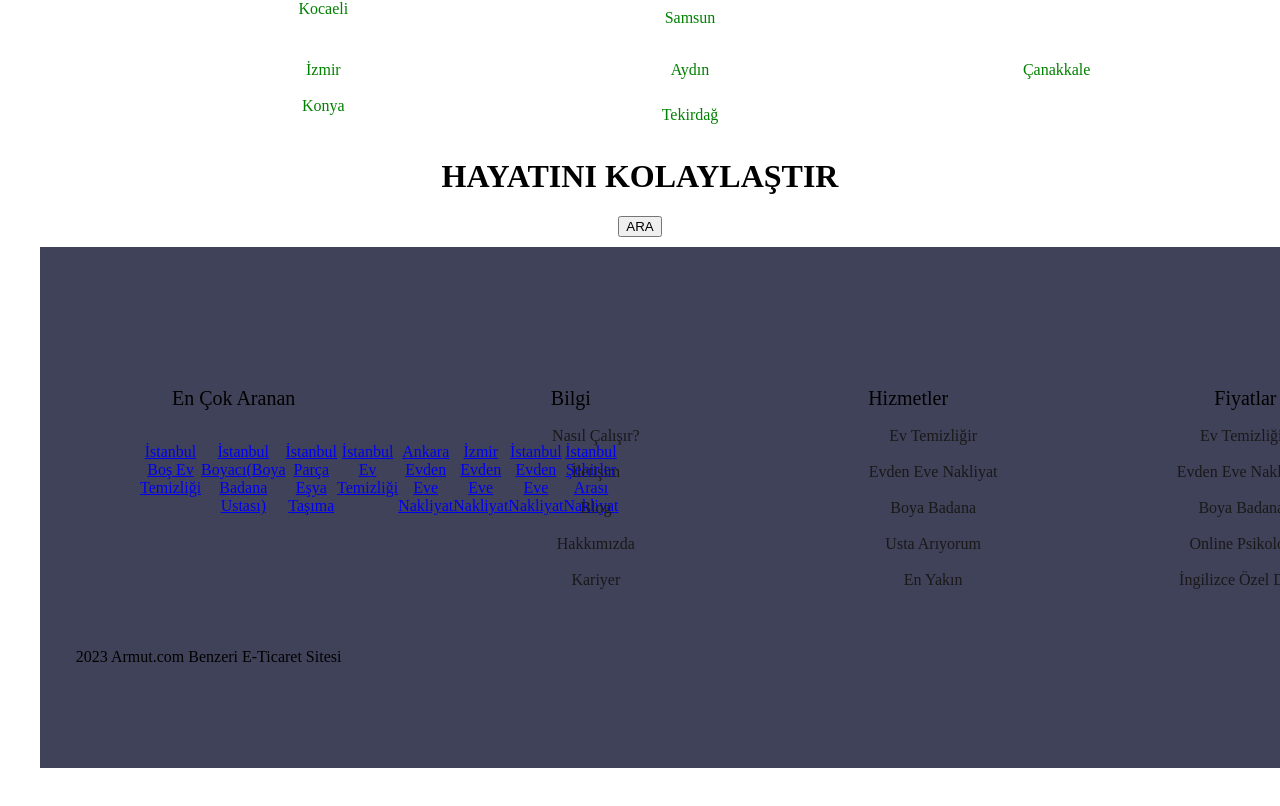
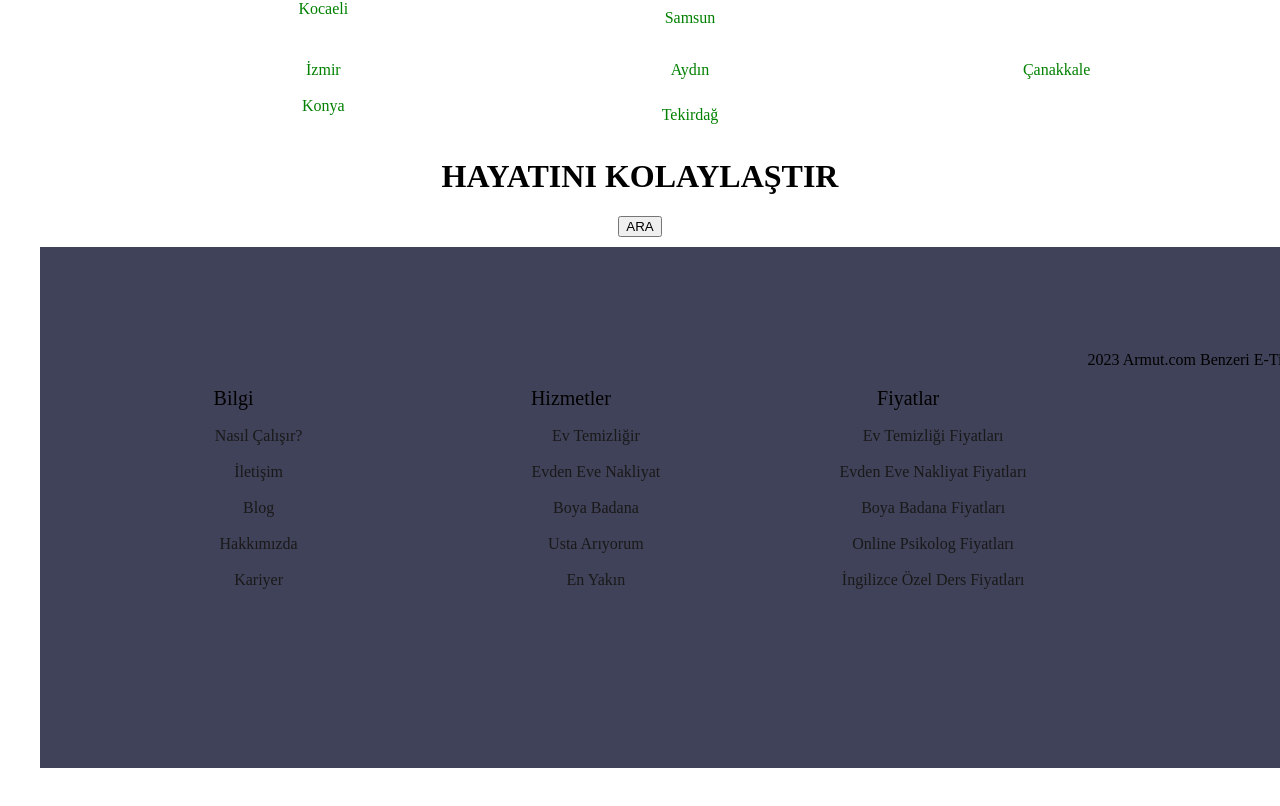
Before and after one commit to nildembuse/ArmutClone, a React (Vite) app: page / in a window 1280 px wide. Shown: the part 4615-5421 px from the top of the page. Built offline with nearby package versions, Linux system fonts and the light colour scheme.

Commit message:
duzenleme yapiliyor

```diff
--- a/src/components/Footer.jsx
+++ b/src/components/Footer.jsx
@@ -8,36 +8,6 @@ export default  function Footer() {
        <footer>
             <div className='footerDesc'>
               <div className='footerComment'>
-                <section>
-                  <h6 className='armutFooter'>En Çok Aranan </h6>
-                  <nav className='armutFooterYazilar'>
-                    <a href="#">
-                      <p>İstanbul Boş Ev Temizliği</p>
-                    </a>
-                    <a href="#">
-                        <p>İstanbul Boyacı(Boya Badana Ustası)</p>
-                    </a>
-                    <a href="#">
-                        <p>İstanbul Parça Eşya Taşıma</p>
-                    </a>
-                    <a href="#">
-                        <p>İstanbul Ev Temizliği</p>
-                    </a>
-                     <a href="#">
-                        <p>Ankara Evden Eve Nakliyat</p>
-                    </a>
-                    <a href="#">
-                        <p>İzmir Evden Eve Nakliyat</p>
-                    </a>
-                    <a href="#">
-                        <p>İstanbul Evden Eve Nakliyat</p>
-                    </a>
-                    <a href="#">
-                        <p>İstanbul Şehirler Arası Nakliyat</p>
-                    </a>
-
-                  </nav>
-                </section>
 
                 <section>
                   <h6 className='armutFooter'>Bilgi</h6>
```
